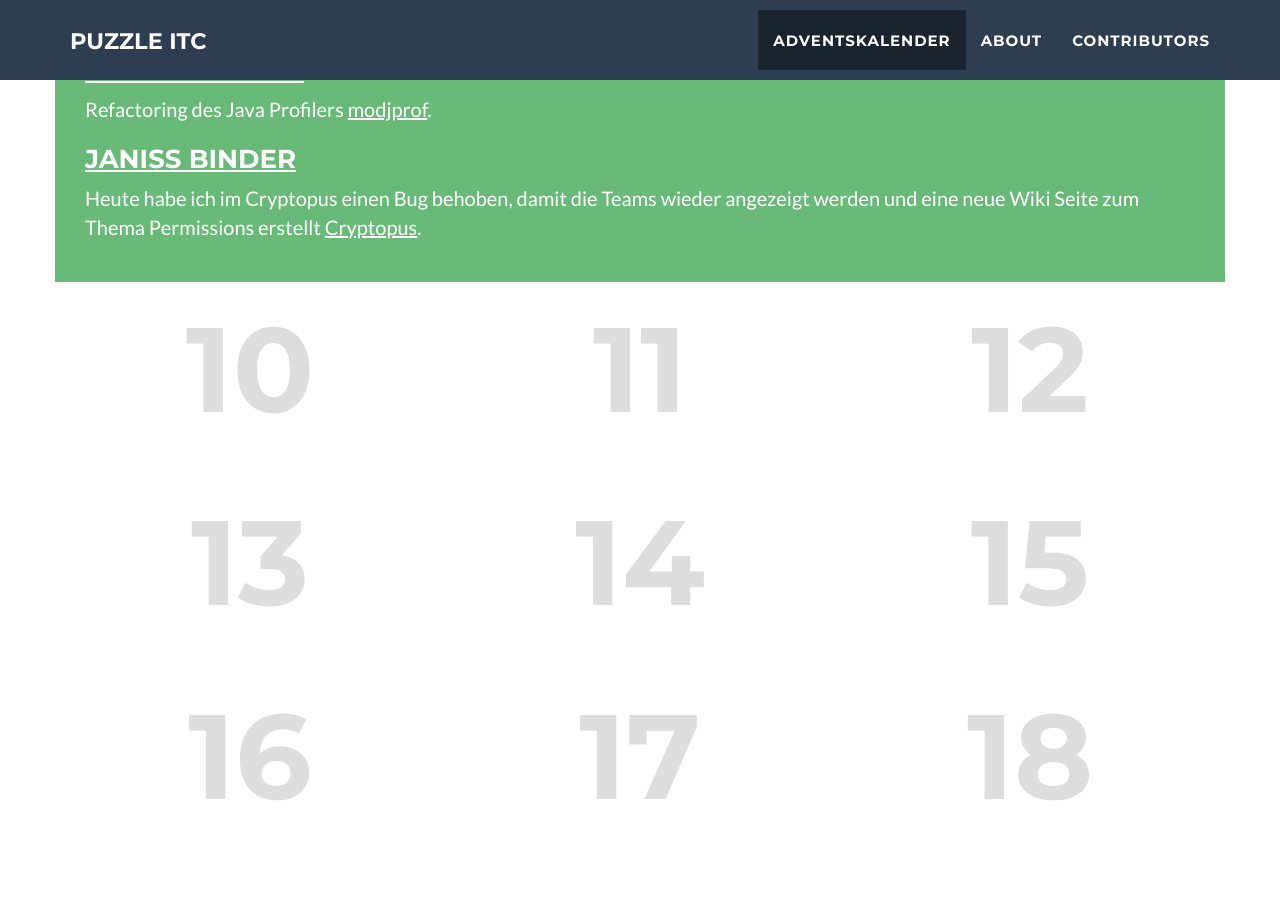
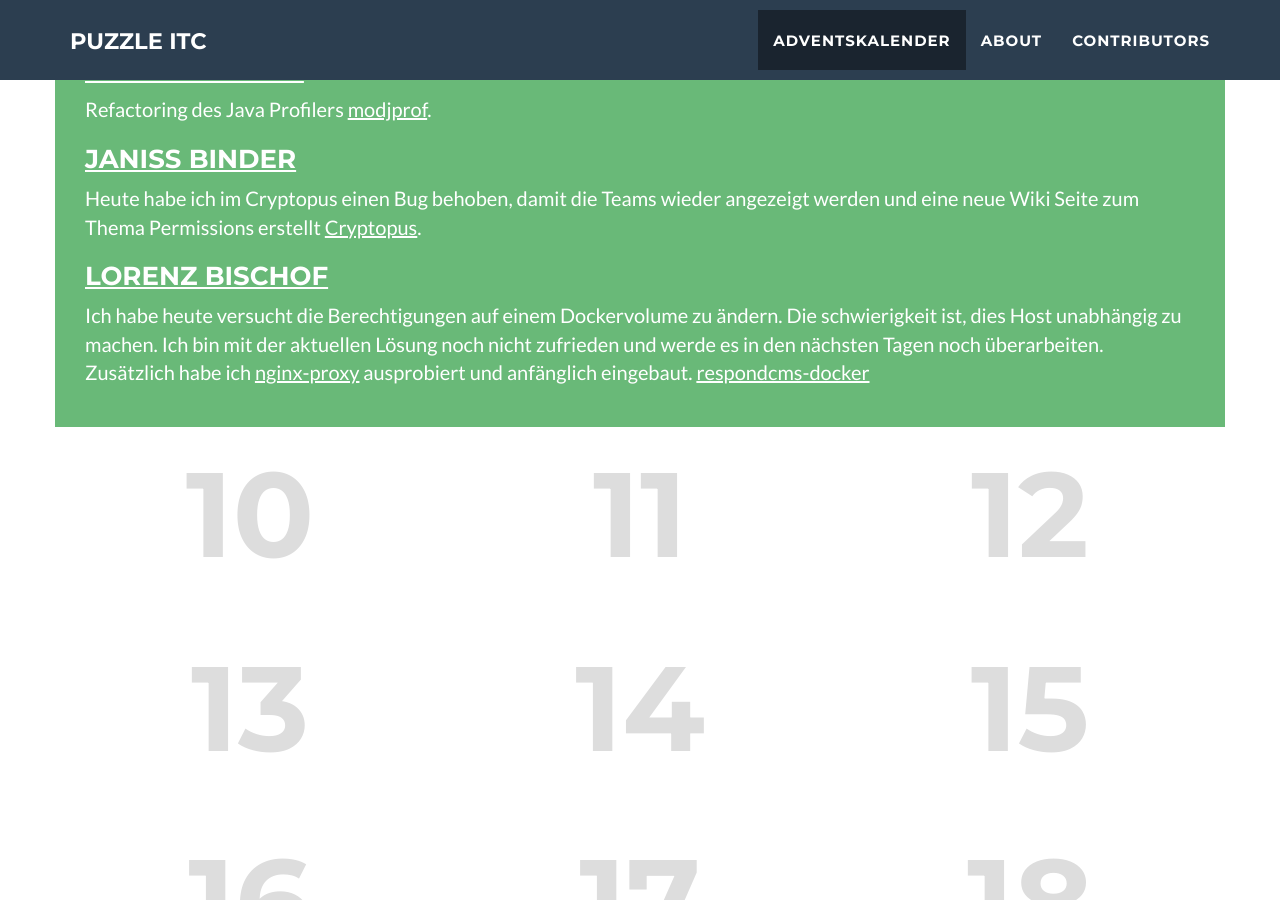
Before and after one commit to puzzle/opensource-advent-challenge-2015, a Jekyll site: the page built from index.html, in a window 1280 px wide and 900 px high, scrolled down 2104 px. Built offline with Jekyll 4.4.1, drawn with Linux system fonts in a browser that asks for light colours; nearby versions of some CDN libraries.

Commit message:
lbischof: day 7

```diff
--- a/_doors/07.markdown
+++ b/_doors/07.markdown
@@ -22,3 +22,6 @@ Refactoring des Java Profilers [modjprof](https://github.com/gro-gg/modjprof).
 
 ### [Janiss Binder](https://github.com/janissbinder)
 Heute habe ich im Cryptopus einen Bug behoben, damit die Teams wieder angezeigt werden und eine neue Wiki Seite zum Thema Permissions erstellt [Cryptopus](https://github.com/puzzle/cryptopus).
+
+### [Lorenz Bischof](https://github.com/lbischof)
+Ich habe heute versucht die Berechtigungen auf einem Dockervolume zu ändern. Die schwierigkeit ist, dies Host unabhängig zu machen. Ich bin mit der aktuellen Lösung noch nicht zufrieden und werde es in den nächsten Tagen noch überarbeiten. Zusätzlich habe ich [nginx-proxy](https://github.com/jwilder/nginx-proxy) ausprobiert und anfänglich eingebaut. [respondcms-docker](https://github.com/lbischof/respondcms-docker)
```
